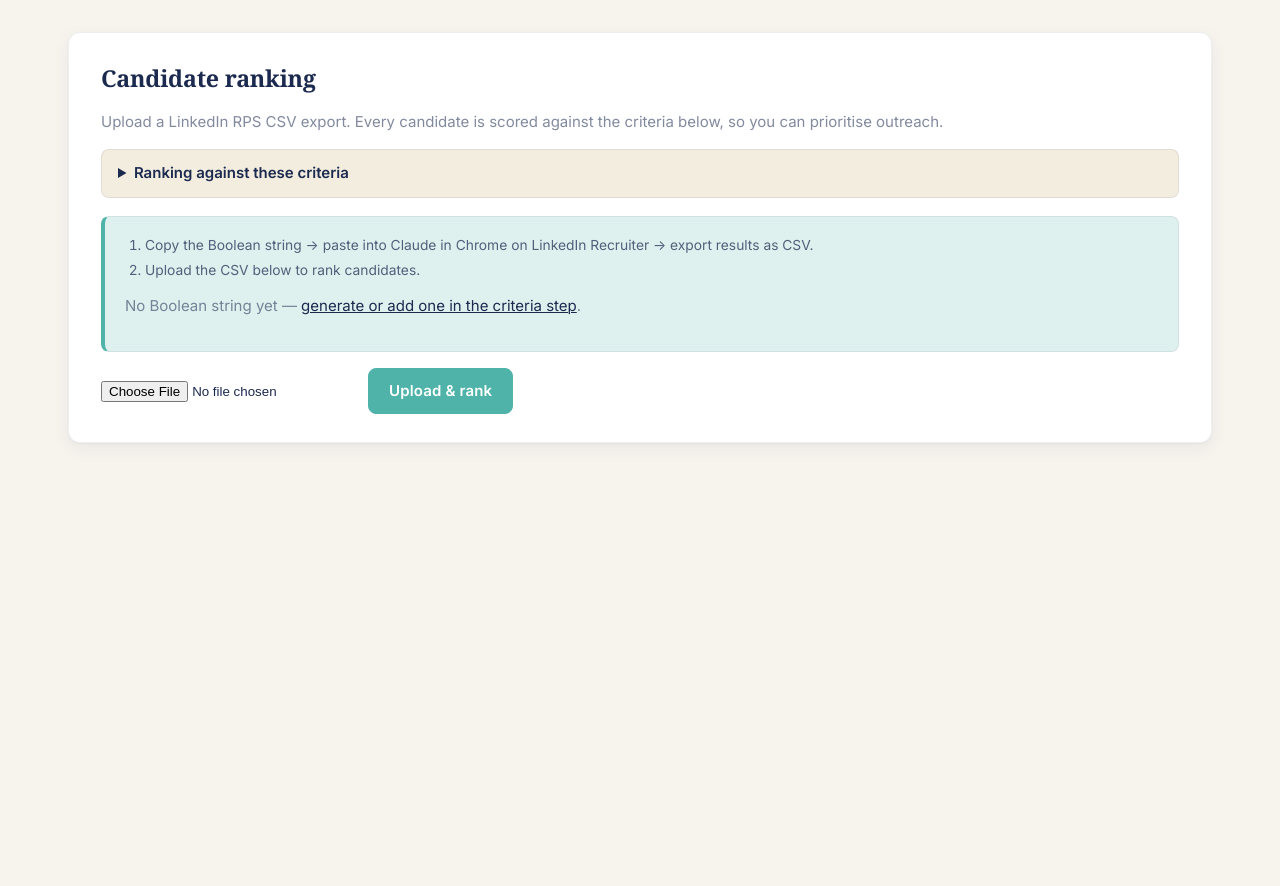
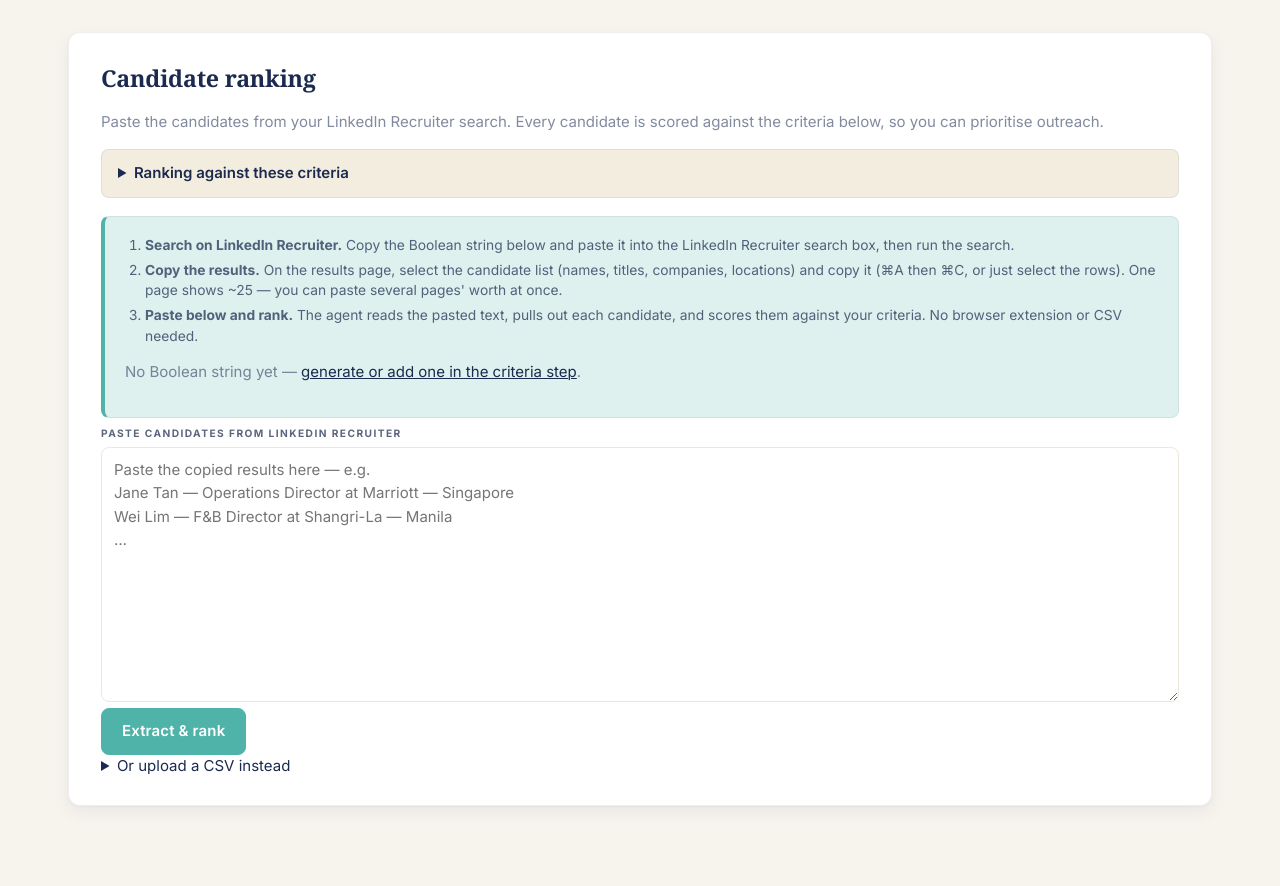
Before and after one commit to yvonne-ux/jd-ai-search-agent, a Flask app: template web/templates/rank.html in a window 1280 px wide. Shown: the part 70-956 px from the top of the page. Before the commit the page ends 514 px from the top, so only its background shows below. Run offline with Flask 3, Linux system fonts and the light colour scheme; the template is opened without the code that fills it, so the values that code supplies are empty; some web fonts are replaced.

Commit message:
Replace Chrome-extension step with paste-and-extract on Ranking
The Ranking screen previously told consultants to use the paid Claude for
Chrome extension to turn LinkedIn Recruiter results into a CSV. That made the
app unusable for anyone without a paid Claude subscription + the beta
extension, and the extension was never part of the original brief.

Now the consultant copies the on-screen Recruiter results and pastes them
straight into the app. A new web/candidate_extract.py uses Claude Haiku (the
model the brief designates for profile extraction) via the app's own backend
key to parse the text into Candidate objects, which are then ranked. This
removes the extension dependency entirely while keeping the brief's sourcing
model (human searches and copies; no API, no scraping).

CSV upload is kept as a fallback under a disclosure.

Co-Authored-By: Claude Opus 4.8 (1M context) <noreply@anthropic.com>

```diff
--- a/web/app.py
+++ b/web/app.py
@@ -55,6 +55,7 @@ from workflows.pipeline import (  # noqa: E402
 )
 from workflows.rank import rank_candidates  # noqa: E402
 
+import candidate_extract  # noqa: E402  — web/ is on sys.path
 import jd_extract  # noqa: E402  — web/ is on sys.path[0] when run directly
 import store  # noqa: E402  — web/ is on sys.path[0] when run directly
 
@@ -417,6 +418,44 @@ def create_app() -> Flask:
         flash(f"Ranked {len(rankings)} candidates.", "success")
         return redirect(url_for("rank"))
 
+    @app.route("/rank/paste", methods=["POST"])
+    def rank_paste():
+        """Extract candidates from text pasted off a LinkedIn Recruiter page
+        (no Chrome extension / no CSV needed) and rank them."""
+        mandate = current_mandate()
+        if mandate is None:
+            return redirect(url_for("mandates"))
+        crit = store.load_criteria(mandate)
+        if crit is None:
+            flash("Generate search criteria before ranking candidates.", "error")
+            return redirect(url_for("intake"))
+
+        pasted = (request.form.get("pasted") or "").strip()
+        if not pasted:
+            flash("Paste the candidates from your LinkedIn Recruiter results first.", "error")
+            return redirect(url_for("rank"))
+
+        try:
+            client = ClaudeClient()
+            candidates = candidate_extract.extract_candidates(pasted, client)
+            if not candidates:
+                flash(
+                    "Couldn't find any candidates in the pasted text. Make sure "
+                    "you copied the results list (names, titles, locations).",
+                    "error",
+                )
+                return redirect(url_for("rank"))
+            rankings = rank_candidates(candidates, crit, client)
+        except ClaudeError as exc:
+            flash(str(exc), "error")
+            return redirect(url_for("rank"))
+        store.save_rankings(mandate, rankings)
+        flash(
+            f"Extracted and ranked {len(rankings)} candidates from pasted text.",
+            "success",
+        )
+        return redirect(url_for("rank"))
+
     @app.route("/rank/select", methods=["POST"])
     def rank_select():
         mandate = current_mandate()
--- /dev/null
+++ b/web/candidate_extract.py
@@ -0,0 +1,106 @@
+"""Pasted LinkedIn Recruiter text → Candidate objects (web-only).
+
+This is the "paste-and-extract" path on the Ranking screen. The consultant
+selects the candidates shown on a LinkedIn Recruiter results page, copies them
+(plain text), and pastes the block here. We send that text to Claude **Haiku**
+— the model the project brief designates for high-volume, low-cost profile
+data extraction — and get back a structured list of candidates to rank.
+
+Why this exists:
+- It removes the dependency on the Claude *Chrome extension* (a paid, beta,
+  per-subscriber feature) for getting candidates into the app. The web app's
+  own backend key does the extraction instead, so anyone with the link can use
+  it end to end.
+- It keeps the original brief's sourcing model intact: the human runs the
+  LinkedIn search and copies what's on screen — no API, no scraping.
+"""
+from __future__ import annotations
+
+from typing import List
+
+from agent.claude_client import MODEL_HAIKU, ClaudeClient
+from agent.models import Candidate
+
+# Hard cap so a runaway paste can't blow up the token budget. A Recruiter page
+# shows ~25 results; this comfortably covers a few pages pasted at once.
+_MAX_CHARS = 60_000
+
+_SYSTEM = (
+    "You extract structured candidate records from text a recruiter copied "
+    "from a LinkedIn Recruiter search-results page. The text is messy: it may "
+    "include navigation, page numbers, 'View profile' links, connection "
+    "degrees, and ad copy. Identify each distinct person and pull only their "
+    "professional details. Never invent data — if a field isn't present for a "
+    "person, leave it empty. Do not include rows that are clearly UI chrome "
+    "rather than a real candidate."
+)
+
+_USER_TEMPLATE = (
+    "Extract every candidate from the text below.\n\n"
+    "Return ONLY a JSON array (no prose, no markdown fences). Each element:\n"
+    "{\n"
+    '  "name": "full name",\n'
+    '  "current_title": "current job title / headline",\n'
+    '  "current_company": "current employer",\n'
+    '  "location": "city / region",\n'
+    '  "profile_url": "linkedin url if present, else empty",\n'
+    '  "skills": ["skill", ...],\n'
+    '  "notes": "any other relevant detail (recent experience, tenure)"\n'
+    "}\n\n"
+    "If there are no real candidates, return [].\n\n"
+    "---- PASTED TEXT ----\n"
+    "{pasted}\n"
+    "---- END ----"
+)
+
+
+def extract_candidates(text: str, client: ClaudeClient) -> List[Candidate]:
+    """Parse pasted Recruiter text into Candidate objects via Claude Haiku."""
+    pasted = (text or "").strip()
+    if not pasted:
+        return []
+    if len(pasted) > _MAX_CHARS:
+        pasted = pasted[:_MAX_CHARS]
+
+    user = _USER_TEMPLATE.replace("{pasted}", pasted)
+    # Budget output for many candidates (~300 tokens each) without truncation.
+    max_tokens = max(2048, 1024 + (len(pasted) // 100) * 3)
+
+    raw = client.complete_json(
+        system=_SYSTEM,
+        user=user,
+        model=MODEL_HAIKU,
+        max_tokens=max_tokens,
+        cache_system=False,  # one-off paste; nothing recurring to cache
+    )
+
+    if not isinstance(raw, list):
+        return []
+
+    candidates: List[Candidate] = []
+    for item in raw:
+        if not isinstance(item, dict):
+            continue
+        name = str(item.get("name") or "").strip()
+        if not name:
+            continue
+        skills_val = item.get("skills") or []
+        if isinstance(skills_val, str):
+            skills = [s.strip() for s in skills_val.split(",") if s.strip()]
+        elif isinstance(skills_val, list):
+            skills = [str(s).strip() for s in skills_val if str(s).strip()]
+        else:
+            skills = []
+        notes = str(item.get("notes") or "").strip()
+        candidates.append(
+            Candidate(
+                name=name,
+                current_title=str(item.get("current_title") or "").strip(),
+                current_company=str(item.get("current_company") or "").strip(),
+                location=str(item.get("location") or "").strip(),
+                profile_url=str(item.get("profile_url") or "").strip(),
+                skills=skills,
+                attributes=({"notes": notes} if notes else {}),
+            )
+        )
+    return candidates
--- a/web/templates/rank.html
+++ b/web/templates/rank.html
@@ -5,8 +5,9 @@
 {% block content %}
 <section class="card">
   <h1>Candidate ranking</h1>
-  <p class="muted">Upload a LinkedIn RPS CSV export. Every candidate is scored
-     against the criteria below, so you can prioritise outreach.</p>
+  <p class="muted">Paste the candidates from your LinkedIn Recruiter search.
+     Every candidate is scored against the criteria below, so you can prioritise
+     outreach.</p>
 
   <details class="criteria-recap">
     <summary>Ranking against these criteria</summary>
@@ -23,9 +24,16 @@
 
   <div class="boolean-step">
     <ol class="boolean-instructions">
-      <li>Copy the Boolean string → paste into Claude in Chrome on LinkedIn
-          Recruiter → export results as CSV.</li>
-      <li>Upload the CSV below to rank candidates.</li>
+      <li><strong>Search on LinkedIn Recruiter.</strong> Copy the Boolean string
+          below and paste it into the LinkedIn Recruiter search box, then run the
+          search.</li>
+      <li><strong>Copy the results.</strong> On the results page, select the
+          candidate list (names, titles, companies, locations) and copy it
+          (⌘A then ⌘C, or just select the rows). One page shows ~25 — you can
+          paste several pages' worth at once.</li>
+      <li><strong>Paste below and rank.</strong> The agent reads the pasted text,
+          pulls out each candidate, and scores them against your criteria. No
+          browser extension or CSV needed.</li>
     </ol>
     {% if criteria.boolean_string %}
       <div class="boolean-box">
@@ -41,13 +49,27 @@
     {% endif %}
   </div>
 
-  <form action="{{ url_for('rank_run') }}" method="post" enctype="multipart/form-data"
-        class="upload-form" data-spinner data-spinner-label="Scoring candidates…">
-    <input type="file" name="csv" accept=".csv" required />
-    <button type="submit" class="primary">
-      {% if has_csv %}Re-rank from new CSV{% else %}Upload &amp; rank{% endif %}
-    </button>
+  <form action="{{ url_for('rank_paste') }}" method="post"
+        class="paste-form" data-spinner data-spinner-label="Reading candidates &amp; scoring…">
+    <label for="pasted-candidates"><strong>Paste candidates from LinkedIn Recruiter</strong></label>
+    <textarea id="pasted-candidates" name="pasted" rows="10"
+              placeholder="Paste the copied results here — e.g.&#10;Jane Tan — Operations Director at Marriott — Singapore&#10;Wei Lim — F&amp;B Director at Shangri-La — Manila&#10;…"></textarea>
+    <button type="submit" class="primary">Extract &amp; rank</button>
   </form>
+
+  <details class="csv-fallback">
+    <summary>Or upload a CSV instead</summary>
+    <p class="muted">If you already have a CSV export of candidates, upload it
+       here. Recognised columns include name, title/headline, company, location,
+       skills, and profile URL.</p>
+    <form action="{{ url_for('rank_run') }}" method="post" enctype="multipart/form-data"
+          class="upload-form" data-spinner data-spinner-label="Scoring candidates…">
+      <input type="file" name="csv" accept=".csv" required />
+      <button type="submit" class="secondary">
+        {% if has_csv %}Re-rank from new CSV{% else %}Upload &amp; rank{% endif %}
+      </button>
+    </form>
+  </details>
 </section>
 
 {% if rankings %}
```
